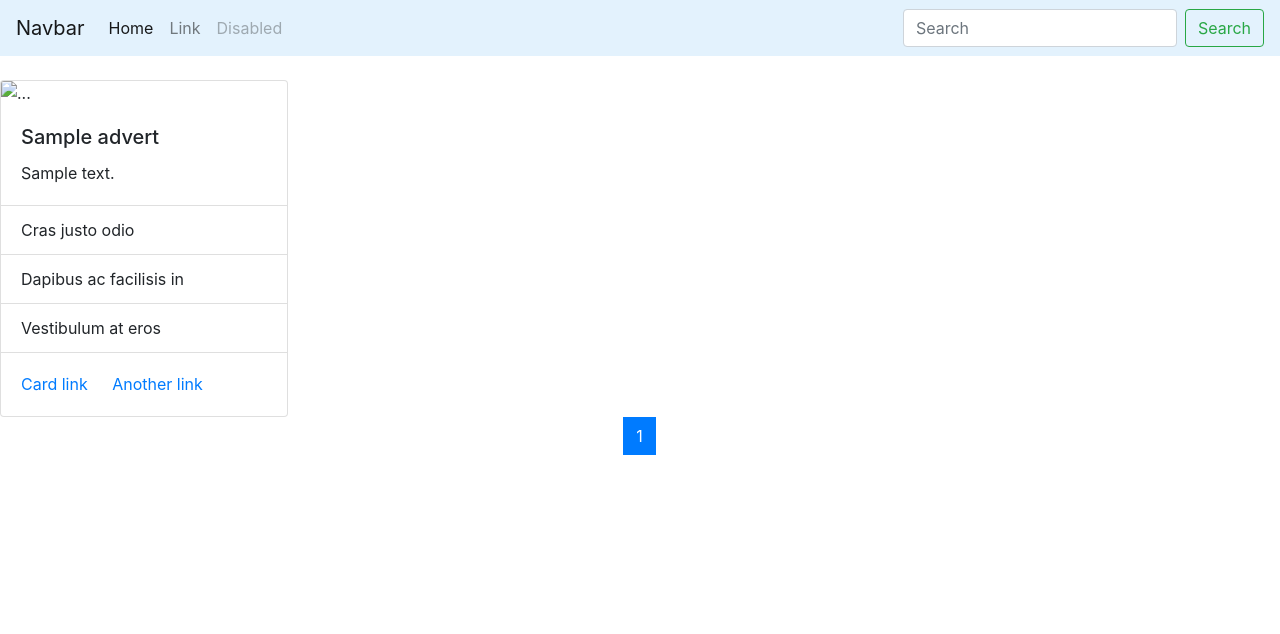
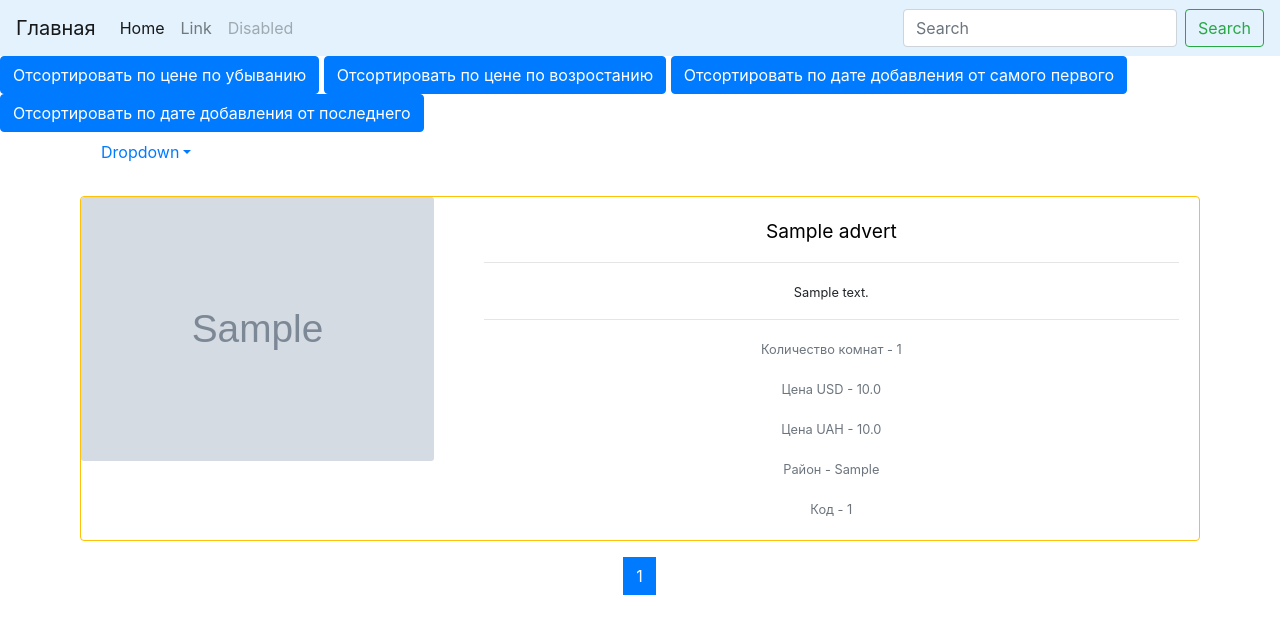
Before and after one commit to ihorchikk/RentApartment, a Django app: page /flats/ in a window 1280 px wide. Shown: the top 634 px of the page. Run offline with Django 3.2, Linux system fonts and the light colour scheme; tables that the repository leaves empty hold one stand-in row (values such as "Sample post"); grey boxes marked "Sample" are stand-in pictures; some libraries are stand-ins or nearby versions.

Commit message:
fix spider, pipeline add sort function to views and minor fix templates

```diff
--- a/ria_ua_crawler/ria_ua_crawler/settings.py
+++ b/ria_ua_crawler/ria_ua_crawler/settings.py
@@ -65,8 +65,8 @@ DOWNLOADER_MIDDLEWARES = {
 # See https://doc.scrapy.org/en/latest/topics/item-pipeline.html
 ITEM_PIPELINES = {
     'ria_ua_crawler.pipelines.RiaUaCrawlerPipelineSQLite3': 300,
-    'ria_ua_crawler.pipelines.RiaUaCrawlerPipelineRedis': 300,
-    'ria_ua_crawler.pipelines.RiaUaCrawlerPipelineElasticSearch': 300,
+    # 'ria_ua_crawler.pipelines.RiaUaCrawlerPipelineRedis': 300,
+    # 'ria_ua_crawler.pipelines.RiaUaCrawlerPipelineElasticSearch': 300,
 }
 
 # Enable and configure the AutoThrottle extension (disabled by default)
--- a/webapp/flats/models.py
+++ b/webapp/flats/models.py
@@ -1,18 +1,23 @@
 from django.db import models
 
 # Create your models here.
+from django.forms import ModelForm, DateField
+from django.utils import timezone
+
 
 
 class Advert(models.Model):
-    id = models.IntegerField(primary_key=True, db_index=True)
+    # id = models.IntegerField(primary_key=True, db_index=True)
     title = models.CharField(max_length=80, db_index=True)
     description = models.SlugField(max_length=200, db_index=True)
+    rooms_count = models.IntegerField(db_index=True)
     price_USD = models.FloatField(db_index=True)
     price_UAH = models.FloatField(db_index=True)
+    url = models.CharField(max_length=80, db_index=True)
     district = models.CharField(max_length=80, db_index=True)
-    rooms_count = models.IntegerField(db_index=True)
-    url = models.CharField(max_length=80, db_index=True)
-    # date_pub = models.DateTimeField(auto_now_add=True)
+    sku = models.IntegerField(primary_key=True, db_index=True)
+    image_url = models.CharField(max_length=80, db_index=True, default='Not found image')
+    # published_at = models.DateField(input_formats=())
 
     def __str__(self):
         return f'{self.title}'
--- a/webapp/flats/templates/flats/base.html
+++ b/webapp/flats/templates/flats/base.html
@@ -7,11 +7,14 @@
         {% endblock %}
     </title>
     <link rel="stylesheet" href="https://stackpath.bootstrapcdn.com/bootstrap/4.3.1/css/bootstrap.min.css" integrity="sha384-ggOyR0iXCbMQv3Xipma34MD+dH/1fQ784/j6cY/iJTQUOhcWr7x9JvoRxT2MZw1T" crossorigin="anonymous">
+    <script src="https://code.jquery.com/jquery-3.2.1.slim.min.js"></script>
+    <script src="https://cdnjs.cloudflare.com/ajax/libs/popper.js/1.12.9/umd/popper.min.js"></script>
+    <script src="https://maxcdn.bootstrapcdn.com/bootstrap/4.0.0/js/bootstrap.min.js"></script>
 </head>
 <body>
 
     <nav class="navbar navbar-expand-lg navbar-light" style="background-color: #e3f2fd;">
-        <a class="navbar-brand" href="#">Navbar</a>
+        <a class="navbar-brand" href="{% url 'flats_list' %}">Главная</a>
         <button class="navbar-toggler" type="button" data-toggle="collapse" data-target="#navbarSupportedContent" aria-controls="navbarSupportedContent" aria-expanded="false" aria-label="Toggle navigation">
             <span class="navbar-toggler-icon"></span>
         </button>
--- a/webapp/flats/templates/flats/index.html
+++ b/webapp/flats/templates/flats/index.html
@@ -7,39 +7,53 @@
 
 {% block content %}
 
+<a class="btn btn-primary" href="{% url 'sort_by_price_asc' %}" role="button">Отсортировать по цене по убыванию</a>
+<a class="btn btn-primary" href="{% url 'sort_by_price_desc' %}" role="button">Отсортировать по цене по возростанию</a>
+<a class="btn btn-primary" href="#" role="button">Отсортировать по дате добавления от самого первого</a>
+<a class="btn btn-primary" href="#" role="button">Отсортировать по дате добавления от последнего</a>
+
+
+<div class="container">
+    <ul class="nav nav-pills">
+        <li class="nav-item dropdown">
+            <a class="nav-link dropdown-toggle" data-toggle="dropdown" href="#" role="button" aria-haspopup="true" aria-expanded="false">Dropdown</a>
+            <div class="dropdown-menu">
+                {% for dist in district%}
+                <a class="dropdown-item" href="#">{{dist.district}} ({{dist.dcount}})</a>
+                {% endfor %}
+            </div>
+        </li>
+    </ul>
+</div>
+
+
 
 {% for contact in contacts %}
 {{ contact.full_name|upper }}<br>
+<div align="center">
+    <div class="card border-warning mb-3" style="max-width: 70rem;">
+        <div class="row justify-content-center">
+            <div class="col-md-4">
+                <img src="{{ contact.image_url }}" class="card-img" alt="...">
+            </div>
+            <div class="col-md-8">
+                <div class="card-body">
+                    <big>
+                        <a class="card-title" href="{{ contact.url }}" title="{{ contact.title }}" style="color:#000000">{{ contact.title }}</a>
+                    </big>
+                    <hr>
+                    <small class="card-text">{{ contact.description }}</small>
+                    <hr>
+                    <p class="card-text"><small class="text-muted">Количество комнат - {{ contact.rooms_count }}</small></p>
+                    <p class="card-text"><small class="text-muted">Цена USD - {{ contact.price_USD }}</small></p>
+                    <p class="card-text"><small class="text-muted">Цена UAH - {{ contact.price_UAH }}</small></p>
+                    <p class="card-text"><small class="text-muted">Район - {{ contact.district }}</small></p>
+                    <p class="card-text"><small class="text-muted">Код - {{ contact.sku }}</small></p>
 
-
-<!--<div align="center">-->
-    <!--<div class="card border-warning mb-3" style="max-width: 70rem;">-->
-  <!--<div class="card-header">-->
-    <!--Featured-->
-  <!--</div>-->
-  <!--<div class="card-body">-->
-    <!--<h5 class="card-title">{{ contact.title }}</h5>-->
-    <!--<p class="card-text">{{ contact.description }}</p>-->
-    <!--<a href="{{ contact.url }}" class="btn btn-primary">Go somewhere</a>-->
-  <!--</div>-->
-<!--</div>-->
-<!--</div>-->
-
-<div class="card" style="width: 18rem;">
-  <img src="" class="card-img-top" alt="...">
-  <div class="card-body">
-    <h5 class="card-title">{{ contact.title }}</h5>
-    <p class="card-text">{{ contact.description }}</p>
-  </div>
-  <ul class="list-group list-group-flush">
-    <li class="list-group-item">Cras justo odio</li>
-    <li class="list-group-item">Dapibus ac facilisis in</li>
-    <li class="list-group-item">Vestibulum at eros</li>
-  </ul>
-  <div class="card-body">
-    <a href="#" class="card-link">Card link</a>
-    <a href="#" class="card-link">Another link</a>
-  </div>
+                </div>
+            </div>
+        </div>
+    </div>
 </div>
 
 {% endfor %}
--- a/webapp/flats/urls.py
+++ b/webapp/flats/urls.py
@@ -1,6 +1,10 @@
 from django.urls import path
+
+from flats.views import sort_by_price_asc, sort_by_price_desc
 from .views import flats_list
 
 urlpatterns = [
-    path('', flats_list),
+    path('', flats_list, name='flats_list'),
+    path('sort_by_price_asc',  sort_by_price_asc, name='sort_by_price_asc'),
+    path('sort_by_price_desc', sort_by_price_desc, name='sort_by_price_desc')
 ]
--- a/webapp/flats/views.py
+++ b/webapp/flats/views.py
@@ -1,11 +1,13 @@
 from django.shortcuts import render
 from .models import Advert
 from django.core.paginator import Paginator, EmptyPage, PageNotAnInteger
+from django.db.models import Count, QuerySet
+
 
 # Create your views here.
 
-def flats_list(request):
-    flats = Advert.objects.all()
+
+def paginator_handler(request, flats):
     paginator = Paginator(flats, 10)
     page = request.GET.get('page')
     try:
@@ -14,4 +16,24 @@ def flats_list(request):
         contacts = paginator.page(1)
     except EmptyPage:
         contacts = paginator.page(paginator.num_pages)
+    return contacts
+
+
+def flats_list(request):
+    flats = Advert.objects.all()
+    district = Advert.objects.values('district').annotate(dcount=Count('district'))
+    contacts = paginator_handler(request, flats)
+    return render(request, 'flats/index.html', context={'contacts': contacts,
+                                                        'district': district})
+
+
+def sort_by_price_asc(request):
+    flats = Advert.objects.all().order_by("-price_UAH")
+    contacts = paginator_handler(request, flats)
     return render(request, 'flats/index.html', context={'contacts': contacts})
+
+
+def sort_by_price_desc(request):
+    flats = Advert.objects.all().order_by("price_UAH")
+    contacts = paginator_handler(request, flats)
+    return render(request, 'flats/index.html', context={'contacts': contacts})
```
Also changed, not shown: ria_ua_crawler/ria_ua_crawler/items.py (+11 -8 lines), ria_ua_crawler/ria_ua_crawler/pipelines.py (+49 -43 lines), ria_ua_crawler/ria_ua_crawler/spiders/dom_ria_com.py (+9 -10 lines), webapp/flats/migrations/0001_initial.py, webapp/flats/migrations/0002_auto_20190530_2021.py (added), webapp/flats/migrations/0003_auto_20190530_2022.py (added), webapp/flats/migrations/0004_remove_advert_published_at.py.
